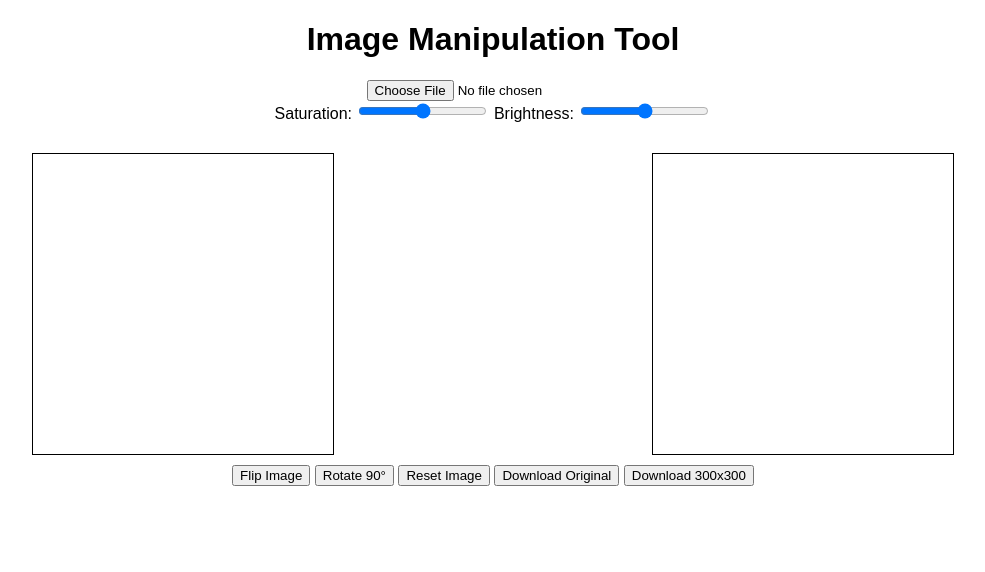
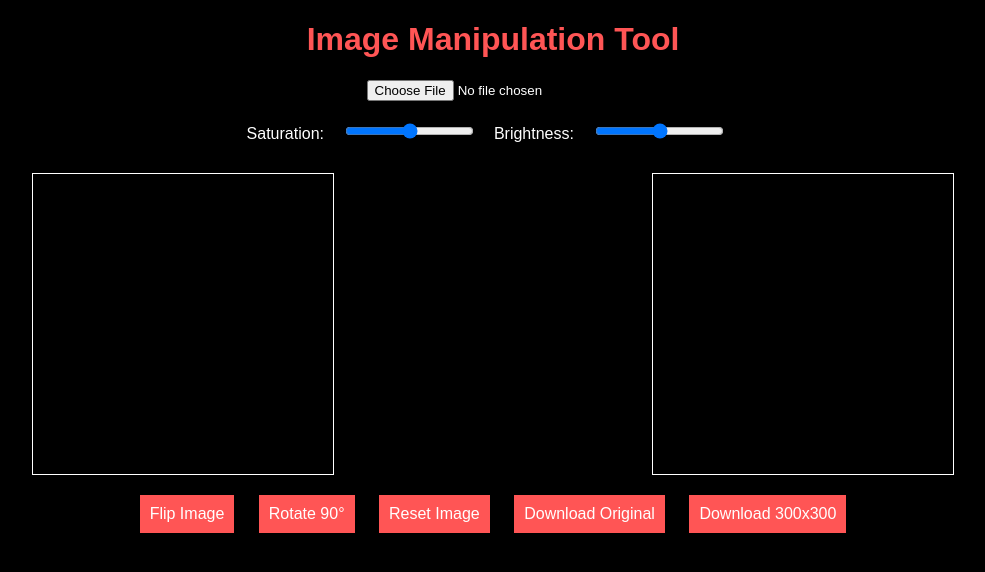
Before and after one commit to 1-Yukino-arts/Gradient_map.github.io, a plain HTML site: page index.html in a window 1280 px wide. Shown: the whole page, without its empty margins (147-1132 px from the left). Drawn offline with Linux system fonts and the light colour scheme; files that its build step writes are made by us from their sources; files whose address does not match are found by name.

Commit message:
Update styles.css

```diff
--- a/CSS/styles.css
+++ b/CSS/styles.css
@@ -2,6 +2,20 @@ body {
     font-family: Arial, sans-serif;
     text-align: center;
     margin: 20px;
+    background-color: #000; /* Fundo preto */
+    color: white;
+}
+
+h1 {
+    color: #ff5555; /* Título em vermelho */
+}
+
+#controls {
+    margin: 20px;
+}
+
+#controls label, #controls input {
+    margin-right: 15px;
 }
 
 #previews {
@@ -11,6 +25,20 @@ body {
 }
 
 canvas {
-    border: 1px solid black;
+    border: 1px solid white; /* Bordas brancas nas imagens */
     margin: 10px;
 }
+
+button {
+    margin: 10px;
+    padding: 10px;
+    font-size: 16px;
+    background-color: #ff5555; /* Botões vermelhos */
+    color: white;
+    border: none;
+    cursor: pointer;
+}
+
+button:hover {
+    background-color: #ff2222; /* Mudança de cor ao passar o mouse */
+}
```
